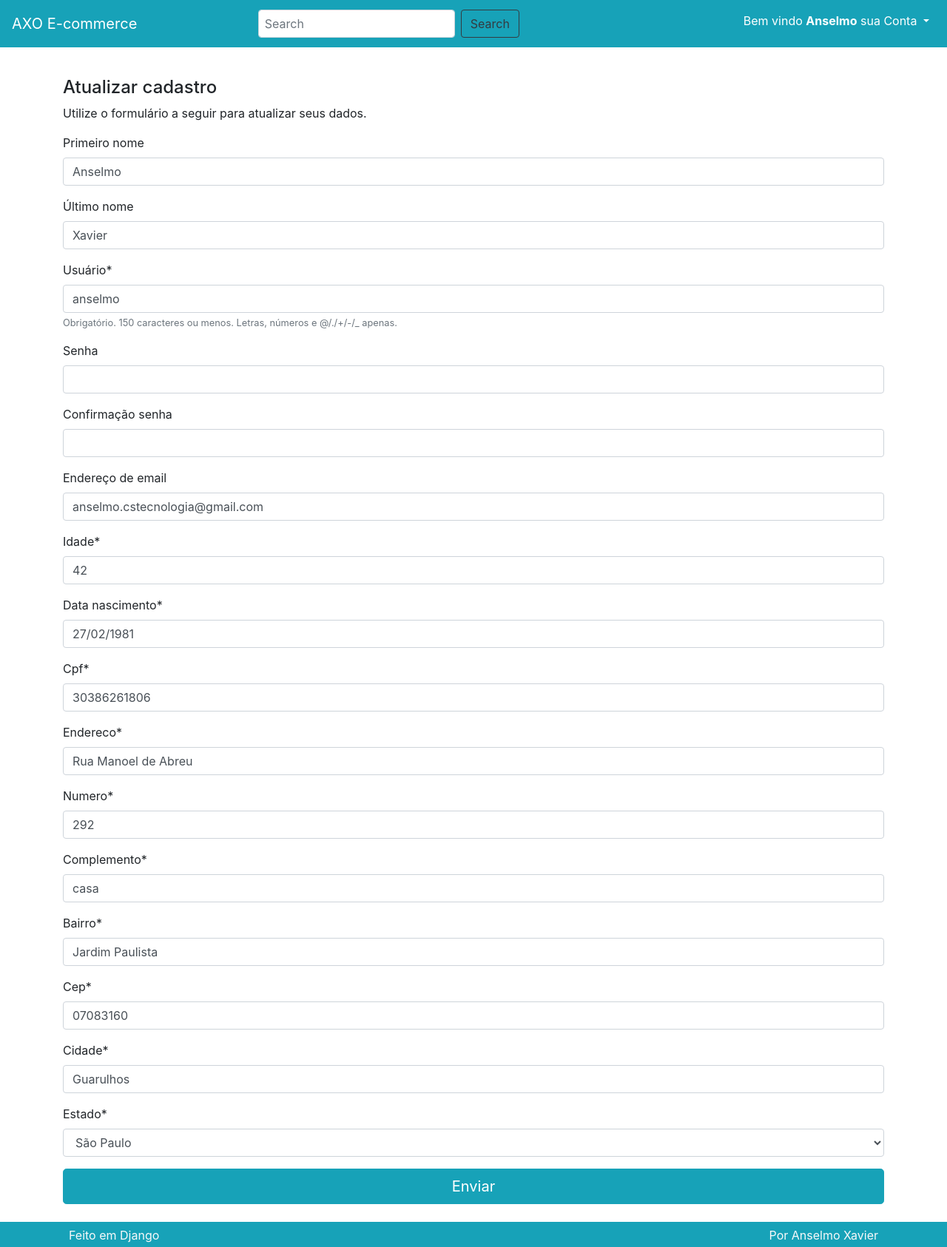
After one commit to anselmoaxo/ecommerce-loja, a Django app: page /perfil/ in a window 1280 px wide. The commit adds this page. Shown: the whole page at 74% size. Run offline with Django 4.2, Linux system fonts and the light colour scheme; a user stored in the database is signed in; data comes from the database, SQL or seed files in the repository; both versions use the stored data as it was after the commit; some libraries are stand-ins or nearby versions.

Commit message:
finalizado login e logout do ecommerce

```diff
--- a/loja/urls.py
+++ b/loja/urls.py
@@ -6,7 +6,7 @@
 
 urlpatterns = [
     path("", include("produto.urls")),
-    path("pefil/", include("perfil.urls")),
+    path("perfil/", include("perfil.urls")),
     path("pedido/", include("pedido.urls")),
     path("admin/", admin.site.urls),
 ] + static(settings.MEDIA_URL, document_root=settings.MEDIA_ROOT)
--- /dev/null
+++ b/perfil/forms.py
@@ -0,0 +1,99 @@
+from django import forms
+from django.contrib.auth.models import User
+from . import models
+
+
+class PerfilForm(forms.ModelForm):
+    class Meta:
+        model = models.Perfil
+        fields = "__all__"
+        exclude = ("usuario",)
+
+
+class UserForm(forms.ModelForm):
+    password = forms.CharField(
+        required=False,
+        widget=forms.PasswordInput(),
+        label="Senha",
+    )
+
+    password2 = forms.CharField(
+        required=False, widget=forms.PasswordInput(), label="Confirmação senha"
+    )
+
+    def __init__(self, usuario=None, *args, **kwargs):
+        super().__init__(*args, **kwargs)
+
+        self.usuario = usuario
+
+    class Meta:
+        model = User
+        fields = (
+            "first_name",
+            "last_name",
+            "username",
+            "password",
+            "password2",
+            "email",
+        )
+
+    def clean(self, *args, **kwargs):
+        data = self.data
+        cleaned = self.cleaned_data
+        validation_error_msgs = {}
+
+        usuario_data = cleaned.get("username")
+        email_data = cleaned.get("email")
+        password_data = cleaned.get("password")
+        password2_data = cleaned.get("password2")
+
+        usuario_db = User.objects.filter(username=usuario_data).first()
+        email_db = User.objects.filter(email=email_data).first()
+
+        error_msg_user_exists = "Usuário já existe"
+        error_msg_email_exists = "E-mail já existe"
+        error_msg_password_match = "As duas senhas não conferem"
+        error_msg_password_short = "Sua senha precisa de pelo menos 6 caracteres"
+        error_msg_required_field = "Este campo é obrigatório."
+
+        # Usuários logados: atualização
+        if self.usuario:
+            if usuario_db:
+                if usuario_data != usuario_db.username:
+                    validation_error_msgs["username"] = error_msg_user_exists
+
+            if email_db:
+                if email_data != email_db.email:
+                    validation_error_msgs["email"] = error_msg_email_exists
+
+            if password_data:
+                if password_data != password2_data:
+                    validation_error_msgs["password"] = error_msg_password_match
+                    validation_error_msgs["password2"] = error_msg_password_match
+
+                if len(password_data) < 6:
+                    validation_error_msgs["password"] = error_msg_password_short
+
+        # Usuários não logados: cadastro
+        else:
+            if usuario_db:
+                validation_error_msgs["username"] = error_msg_user_exists
+
+            if email_db:
+                validation_error_msgs["email"] = error_msg_email_exists
+
+            if not password_data:
+                validation_error_msgs["password"] = error_msg_required_field
+
+            if not password2_data:
+                validation_error_msgs["password2"] = error_msg_required_field
+
+            if password_data != password2_data:
+                validation_error_msgs["password"] = error_msg_password_match
+                validation_error_msgs["password2"] = error_msg_password_match
+
+            if len(password_data) < 6:
+                validation_error_msgs["password"] = error_msg_password_short
+
+        if validation_error_msgs:
+            raise (forms.ValidationError(validation_error_msgs))
--- /dev/null
+++ b/perfil/templates/atualizar.html
@@ -0,0 +1,10 @@
+{% extends 'criar.html' %}
+
+{% block titulo %}Atualizar perfil de {{ user | upper }} | {% endblock %}
+
+{% block titulocadastro %}
+<h4>Atualizar cadastro</h4>
+<p>
+    Utilize o formulário a seguir para atualizar seus dados.
+</p>
+{% endblock %}
--- /dev/null
+++ b/perfil/templates/criar.html
@@ -0,0 +1,60 @@
+{% extends 'base.html' %}
+{% load crispy_forms_tags %}
+
+{% block titulo %}Criar perfil | {% endblock %}
+
+{% block content %}
+
+<div class="row">
+
+    {% if not request.user.is_authenticated %}
+    <div class="col-lg mt-3">
+        <h4>Login</h4>
+        <p>Se você já fez cadastro, basta entrar com seu usuário e senha abaixo:</p>
+
+        <form method="POST" action="{% url 'perfil:login' %}">
+            {% csrf_token %}
+            <div class="form-group">
+                <label for="InputUsuario1">Usuário</label>
+                <input type="text" name='username' class="form-control" id="InputUsuario1"
+                    aria-describedby="usuarioHelp" placeholder="Digite seu usuário">
+            </div>
+            <div class="form-group">
+                <label for="exampleInputPassword1">Senha:</label>
+                <input name='password' type="password" class="form-control" id="exampleInputPassword1"
+                    placeholder="Digite sua senha">
+            </div>
+            <button type="submit" class="btn btn-primary btn-block btn-lg">Entrar</button>
+        </form>
+
+
+    </div>
+    {% endif %}
+
+    <div class="col-lg mt-3">
+
+        {% block titulocadastro %}
+        <h4>Cadastro</h4>
+        <p>
+            Caso ainda não tenha cadastro, utilize o formulário a seguir para se
+            cadastrar
+        </p>
+        {% endblock %}
+
+        <form method="POST" action="">
+            {% csrf_token %}
+            {{ userform|crispy }}
+            {{ perfilform|crispy }}
+
+            <div class="row">
+                <div class="col">
+                    <button type="submit" class='btn btn-primary btn-block btn-lg'>
+                        Enviar
+                    </button>
+                </div>
+            </div>
+        </form>
+    </div>
+</div>
+
+{% endblock %}
--- a/perfil/urls.py
+++ b/perfil/urls.py
@@ -5,11 +5,11 @@
 
 urlpatterns = [
     path("", views.CriarPerfil.as_view(), name="criar"),
-    path("atualizar", views.AtualizarPerfil.as_view(), name="atualizar"),
+    path("atualizar/", views.AtualizarPerfil.as_view(), name="atualizar"),
     path(
-        "login",
+        "login/",
         views.Login.as_view(),
         name="login",
     ),
-    path("logout", views.Logout.as_view(), name="logout"),
+    path("logout/", views.Logout.as_view(), name="logout"),
 ]
--- a/perfil/views.py
+++ b/perfil/views.py
@@ -1,27 +1,188 @@
-from django.shortcuts import render
-from django.views.generic.list import ListView
+from django.contrib import messages
+from django.shortcuts import render, get_object_or_404, redirect
+from django.views.generic import ListView
 from django.views import View
+from django.http import HttpResponse
+from django.contrib.auth.models import User
+from django.contrib.auth import authenticate, login, logout
+import copy
+
+from . import models
+from . import forms
+
+# Importações necessárias para o funcionamento da aplicação Django
 
 
-class CriarPerfil(View):
-    pass
+class BasePerfil(View):
+    template_name = "criar.html"
+
+    def setup(self, *args, **kwargs):
+        super().setup(*args, **kwargs)
+
+        # Copia profunda do carrinho da sessão do usuário
+        self.carrinho = copy.deepcopy(self.request.session.get("carrinho", {}))
+
+        self.perfil = None
+
+        if self.request.user.is_authenticated:
+            # Se o usuário estiver autenticado, tenta obter o perfil associado
+            self.perfil = models.Perfil.objects.filter(
+                usuario=self.request.user
+            ).first()
+
+        # Configuração dos formulários com base na autenticação do usuário
+        if self.request.user.is_authenticated:
+            self.contexto = {
+                "userform": forms.UserForm(
+                    data=self.request.POST or None,
+                    usuario=self.request.user,
+                    instance=self.request.user,
+                ),
+                "perfilform": forms.PerfilForm(
+                    data=self.request.POST or None, instance=self.perfil
+                ),
+            }
+        else:
+            self.contexto = {
+                "userform": forms.UserForm(data=self.request.POST or None),
+                "perfilform": forms.PerfilForm(data=self.request.POST or None),
+            }
+
+        self.userform = self.contexto["userform"]
+        self.perfilform = self.contexto["perfilform"]
+
+        if self.request.user.is_authenticated:
+            self.template_name = "atualizar.html"
+
+        # Renderiza a página com base nas configurações
+        self.renderizar = render(self.request, self.template_name, self.contexto)
+
+    def get(self, *args, **kwargs):
+        # Retorna a página renderizada
+        return self.renderizar
+
+
+class CriarPerfil(BasePerfil):
+    def post(self, *args, **kwargs):
+        if not self.userform.is_valid() or not self.perfilform.is_valid():
+            # Se os formulários não forem válidos, exibe uma mensagem de erro
+            messages.error(
+                self.request,
+                "Existem erros no formulário de cadastro. Verifique se todos "
+                "os campos foram preenchidos corretamente.",
+            )
+
+            # Retorna a página com os erros
+            return self.renderizar
+
+        username = self.userform.cleaned_data.get("username")
+        password = self.userform.cleaned_data.get("password")
+        email = self.userform.cleaned_data.get("email")
+        first_name = self.userform.cleaned_data.get("first_name")
+        last_name = self.userform.cleaned_data.get("last_name")
+
+        # Se o usuário já estiver logado
+        if self.request.user.is_authenticated:
+            usuario = get_object_or_404(User, username=self.request.user.username)
+
+            usuario.username = username
+
+            if password:
+                usuario.set_password(password)
+
+            usuario.email = email
+            usuario.first_name = first_name
+            usuario.last_name = last_name
+            usuario.save()
+
+            if not self.perfil:
+                # Se o perfil não existe, cria um novo com os dados do formulário
+                self.perfilform.cleaned_data["usuario"] = usuario
+                perfil = models.Perfil(**self.perfilform.cleaned_data)
+                perfil.save()
+            else:
+                # Se o perfil existe, atualiza-o com os novos dados
+                perfil = self.perfilform.save(commit=False)
+                perfil.usuario = usuario
+                perfil.save()
+
+        # Se for um novo usuário (não autenticado)
+        else:
+            usuario = self.userform.save(commit=False)
+            usuario.set_password(password)
+            usuario.save()
+
+            perfil = self.perfilform.save(commit=False)
+            perfil.usuario = usuario
+            perfil.save()
+
+        if password:
+            # Se uma senha foi fornecida, tenta autenticar o usuário
+            autentica = authenticate(self.request, username=usuario, password=password)
+
+            if autentica:
+                # Se a autenticação for bem-sucedida, faz login no usuário
+                login(self.request, user=usuario)
+
+        self.request.session["carrinho"] = self.carrinho
+        self.request.session.save()
+
+        # Mensagens de sucesso
+        messages.success(
+            self.request, "Seu cadastro foi criado ou atualizado com sucesso."
+        )
+
+        messages.success(self.request, "Você fez login e pode concluir sua compra.")
+
+        # Redireciona o usuário para a página de carrinho
+        return redirect("produto:carrinho")
 
 
 class AtualizarPerfil(View):
-    pass
+    def get(self, *args, **kwargs):
+        # Retorna uma resposta "Atualizar", mas pode ser necessário implementar a lógica aqui
+        return HttpResponse("Atualizar")
 
 
 class Login(View):
-    pass
+    def post(self, *args, **kwargs):
+        username = self.request.POST.get("username")
+        password = self.request.POST.get("password")
+
+        if not username or not password:
+            # Se o nome de usuário ou senha estiverem em branco, exibe uma mensagem de erro
+            messages.error(self.request, "Usuário ou senha inválidos.")
+            return redirect("perfil:criar")
+
+        usuario = authenticate(self.request, username=username, password=password)
+
+        if not usuario:
+            # Se a autenticação falhar, exibe uma mensagem de erro
+            messages.error(self.request, "Usuário ou senha inválidos.")
+            return redirect("perfil:criar")
+
+        # Se a autenticação for bem-sucedida, faz login no usuário
+        login(self.request, user=usuario)
+
+        # Mensagem de sucesso
+        messages.success(
+            self.request, "Você fez login no sistema e pode concluir sua compra."
+        )
+
+        # Redireciona o usuário para a página de carrinho
+        return redirect("produto:carrinho")
 
 
 class Logout(View):
-    pass
+    def get(self, *args, **kwargs):
+        carrinho = copy.deepcopy(self.request.session.get("carrinho"))
 
+        # Realiza o logout do usuário
+        logout(self.request)
 
-class Carrinho(View):
-    pass
+        # Restaura o carrinho na sessão do usuário
+        self.request.session["carrinho"] = carrinho
+        self.request.session.save()
 
-
-class Finalizar(View):
-    pass
+        # Redireciona o usuário para a lista de produtos
+        return redirect("produto:lista")
--- a/produto/templates/detalhe.html
+++ b/produto/templates/detalhe.html
@@ -4,7 +4,7 @@
     <div class="row no-gutters">
       <div class="col-lg-12">
         {% if produto.imagem %}
-        <img class="img-fluid" src=" {{ produto.imagem.url }}" />
+        <img class="img-fluid img-thumbnail w-50" src=" {{ produto.imagem.url }}" />
         {% endif %}
       </div>
     </div>
--- a/produto/urls.py
+++ b/produto/urls.py
@@ -17,5 +17,5 @@
         name="removerdocarrinho",
     ),
     path("carrinho/", views.Carrinho.as_view(), name="carrinho"),
-    path("finalizar/", views.Finalizar.as_view(), name="finalizar"),
+    path("resumodacompra/", views.ResumoDaCompra.as_view(), name="resumodacompra"),
 ]
--- a/templates/base.html
+++ b/templates/base.html
@@ -3,7 +3,7 @@
   <head>
     {% include 'parciais/_head.html' %}
 
-    <title>Hello, world!</title>
+    <title>{% block titulo %}{% endblock %}E-commerce</title>
   </head>
 
   <body>
--- a/templates/parciais/_nav.html
+++ b/templates/parciais/_nav.html
@@ -1,7 +1,7 @@
 {% load static %}
 {% load omfilters %}
 
-<nav class="navbar navbar-dark bg-primary navbar-expand-lg">
+<nav class="navbar navbar-dark bg-primary navbar-expand-lg ">
   <a class="navbar-brand" href="{% url 'produto:lista' %}">AXO E-commerce</a>
   <button
     class="navbar-toggler"
@@ -15,64 +15,53 @@
     <span class="navbar-toggler-icon"></span>
   </button>
 
+
   <div class="collapse navbar-collapse" id="navbarSupportedContent">
+
+  <div class="mx-auto"> <!-- Use a classe 'mx-auto' para centralizar horizontalmente -->
+    <form class="form-inline">
+      <input class="form-control mr-sm-2 w-auto p-2 type="search placeholder="Search" aria-label="Search">
+      <button class="btn btn-outline-dark my-5 my-sm-0 " type="submit">Search</button>
+    </form>
+  </div>
+
     <ul class="navbar-nav ml-auto">
-      <li class="nav-item active">
-        <a class="nav-link" href="#"
-          >Home <span class="sr-only">(current)</span></a
-        >
-      </li>
-      <li class="nav-item">
-        <a class="nav-link" href="#">Link</a>
-      </li>
+        {% if request.user.is_authenticated %}
         <li class="nav-item dropdown">
-        <a
-          class="nav-link dropdown-toggle"
-          href="#"
-          id="navbarDropdown"
-          role="button"
-          data-toggle="dropdown"
-          aria-haspopup="true"
-          aria-expanded="false"
-        >
-          Dropdown
+            <a class="nav-link dropdown-toggle p-2 mb-2 bg-info text-white"href="#" id="navbarDropdown" role="button" data-toggle="dropdown"
+                aria-haspopup="true" aria-expanded="false">
+                Bem vindo <strong> {{ request.user.first_name }}</strong> sua Conta
             </a>
             <div class="dropdown-menu" aria-labelledby="navbarDropdown">
-          <a class="dropdown-item" href="#">Action</a>
-          <a class="dropdown-item" href="#">Another action</a>
-          <div class="dropdown-divider"></div>
-          <a class="dropdown-item" href="#">Something else here</a>
+                <a class="dropdown-item" href="">Meus pedidos</a>
+                <a class="dropdown-item" href="{% url 'perfil:criar' %}">Atualizar meus dados</a>
+                <a class="dropdown-item" href="{% url 'perfil:logout' %}">Sair</a>
             </div>
         </li>
+        {% else %}
         <li class="nav-item">
-        <a class="nav-link disabled" href="#">Disabled</a>
+
+            <a class="nav-link p-2 mb-2 bg-info text-white" href="{% url 'perfil:criar' %}">Entrar/Cadastrar</a>
         </li>
+
+        {% endif %}
 
       {% if request.session.carrinho %}
       <li class="nav-item">
-        <a class="nav-link nav-cart-link active" href="{% url 'produto:carrinho' %}">
+        <a class="nav-link nav-cart-link active p-2 mb-2 bg-info text-white" href="{% url 'produto:carrinho' %}">
           <span class="nav-cart-text mr-1"> Carrinho </span>
           <span class="nav-cart-count mr-1">
             <strong>{{ request.session.carrinho | cart_total_qtd }}x</strong>
           </span>
           <span class="nav-cart-icon mr-2">
             <i class="fas fa-shopping-cart"></i>
+
           </span>
         </a>
       </li>
      {% endif %}
 
     </ul>
-    <form class="form-inline my-2 my-lg-0">
-      <input
-        class="form-control mr-sm-2"
-        type="search"
-        placeholder="Search"
-        aria-label="Search"
-      />
-      <button class="btn btn-secondary my-2 my-sm-0" type="submit">
-        Search
-      </button>
-    </form>
+
   </div>
 </nav>
--- a/templates/static/assets/custom/css/style.css
+++ b/templates/static/assets/custom/css/style.css
@@ -79,5 +79,10 @@
     text-decoration: none;
 }
 .cart-img {
-    max-width: 150px;
+    max-width: 100px;
 }
+
+.img-hover:hover {
+    filter: brightness(90%); /* Ajuste o valor para controlar o nível de escurecimento */
+    transition: filter 0.3s ease; /* Adicione uma transição suave para o efeito */
+}
```
Also changed, not shown: loja/settings.py (+6 -18 lines), produto/templates/carrinho.html (+2 -43 lines), produto/templates/lista.html (+14 -6 lines), produto/templates/resumodacompra.html (added, +99 -0 lines), produto/views.py (+10 -2 lines), templates/parciais/_carrinho.html (added, +45 -0 lines), db.sqlite3, templates/static/assets/bootstrap/css/bootstrap.css. Lines whose indentation alone changed are shown as unchanged.
